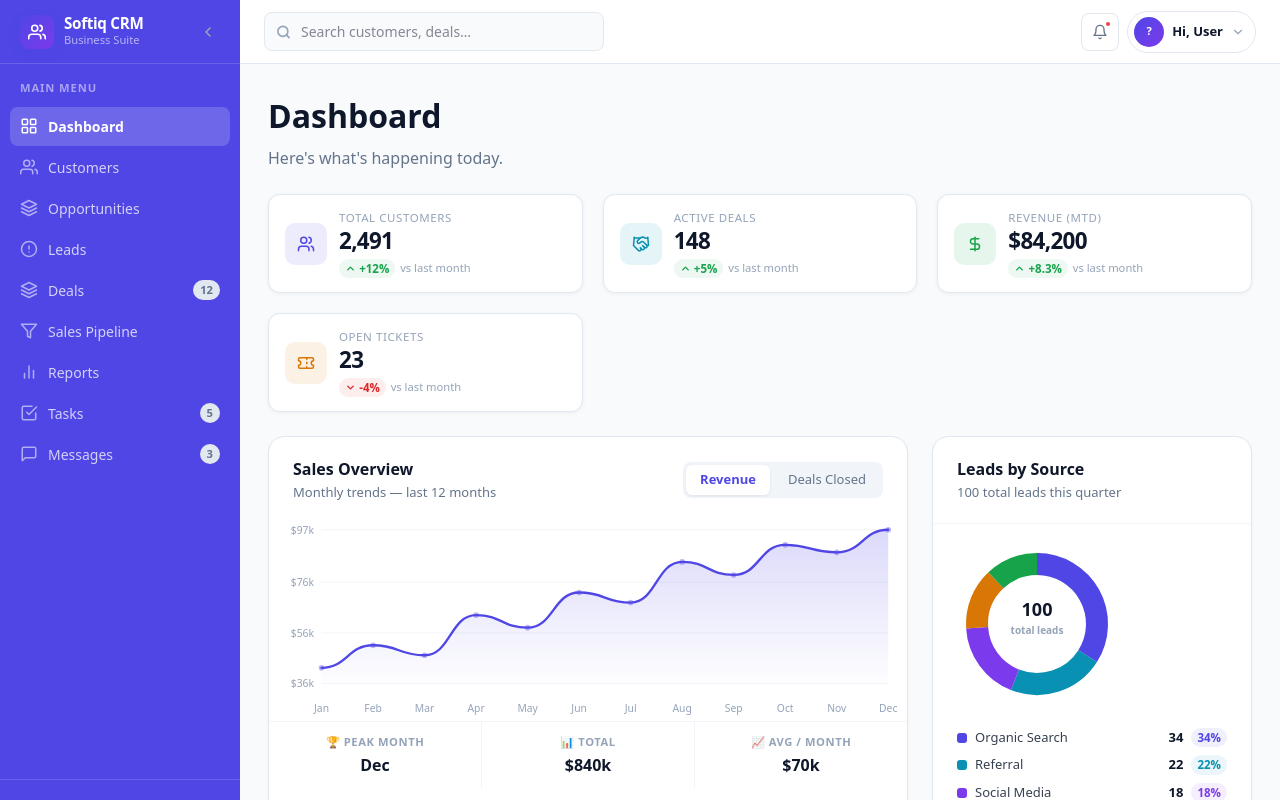
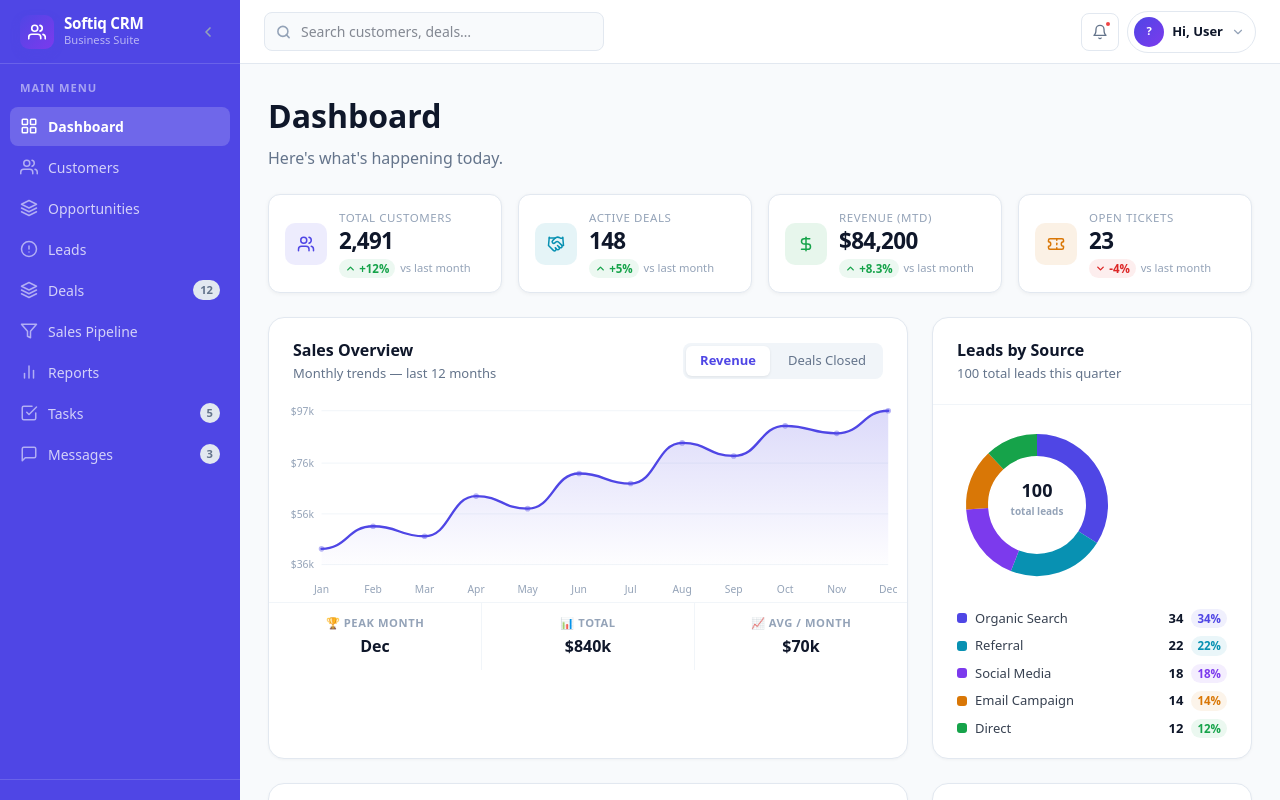
Before and after one commit to UnzaShaikh/Softiq-CRM-System, a Next.js app in the folder frontend/: page /dashboard in a window 1280 px wide. Shown: the top 800 px of the page. Built offline with nearby package versions, Linux system fonts and the light colour scheme.

Commit message:
fix: dashboard stat cards 4 columns in one row

```diff
--- a/frontend/src/app/dashboard/page.tsx
+++ b/frontend/src/app/dashboard/page.tsx
@@ -79,8 +79,8 @@ export default function DashboardPage() {
         <div
           style={{
             display: "grid",
-            gridTemplateColumns: "repeat(auto-fit,minmax(240px,1fr))",
-            gap: "20px",
+            gridTemplateColumns: "repeat(4, 1fr)",
+            gap: "16px",
           }}
         >
           {stats.map((item) => (
```
